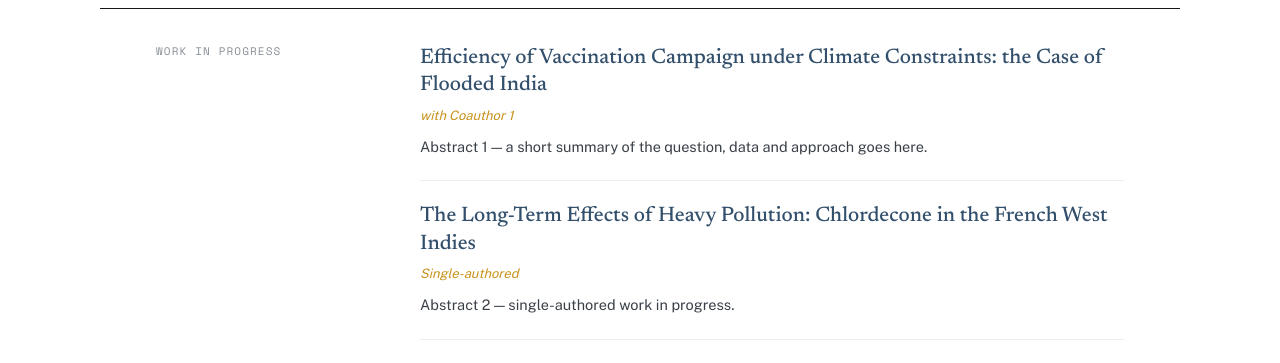
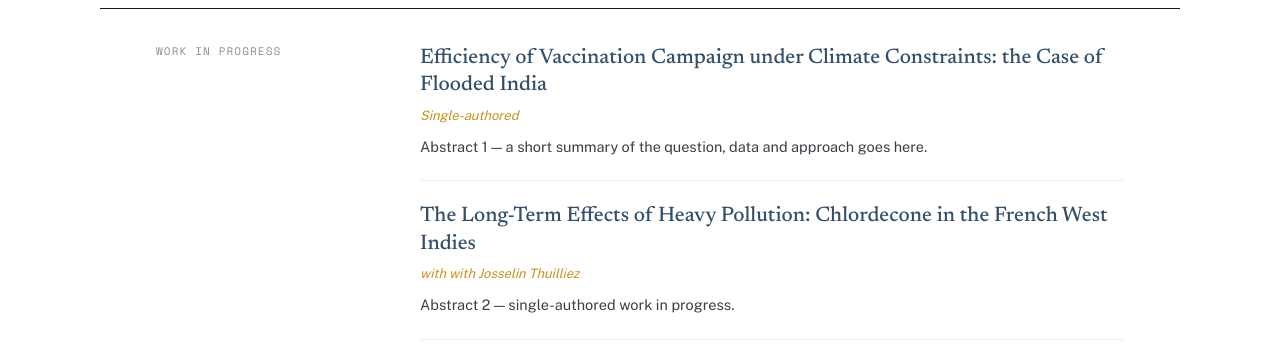
Before and after one commit to gabriel-leblanceven/gabriel-leblanceven.github.io, a Jekyll site: the page built from _pages/research.md, in a window 1280 px wide. Shown: the part 280-643 px from the top of the page. Built offline with Jekyll 4.4.1, drawn with Linux system fonts in a browser that asks for light colours; a script bundle is joined from its source files by our own code; library files that are not in the unit come from our copies.

Commit message:
Update papers.yml

```diff
--- a/_data/papers.yml
+++ b/_data/papers.yml
@@ -1,10 +1,10 @@
 - title: "Efficiency of Vaccination Campaign under Climate Constraints: the Case of Flooded India"
-  coauthors: "Coauthor 1"
+  coauthors: ""
   abstract: "Abstract 1 — a short summary of the question, data and approach goes here."
   status: wip
 
 - title: "The Long-Term Effects of Heavy Pollution: Chlordecone in the French West Indies"
-  coauthors: ""
+  coauthors: "with Josselin Thuilliez"
   abstract: "Abstract 2 — single-authored work in progress."
   status: wip
 
```
